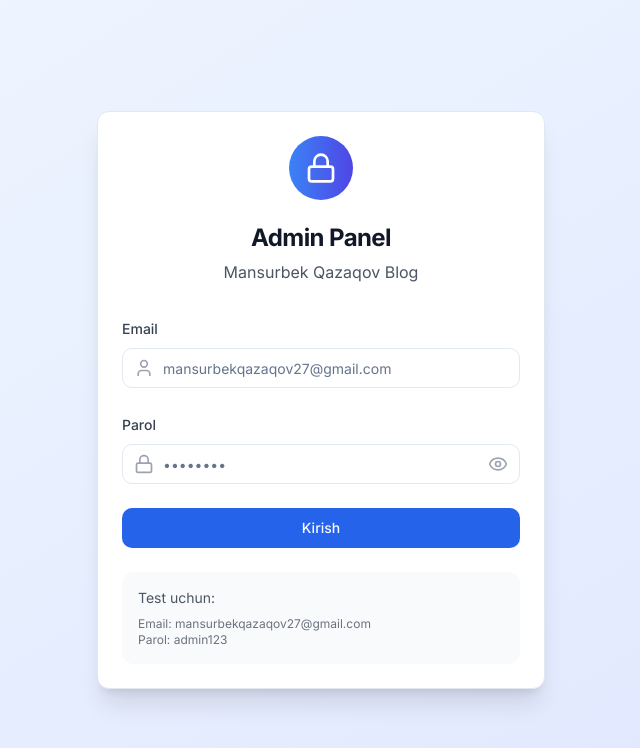
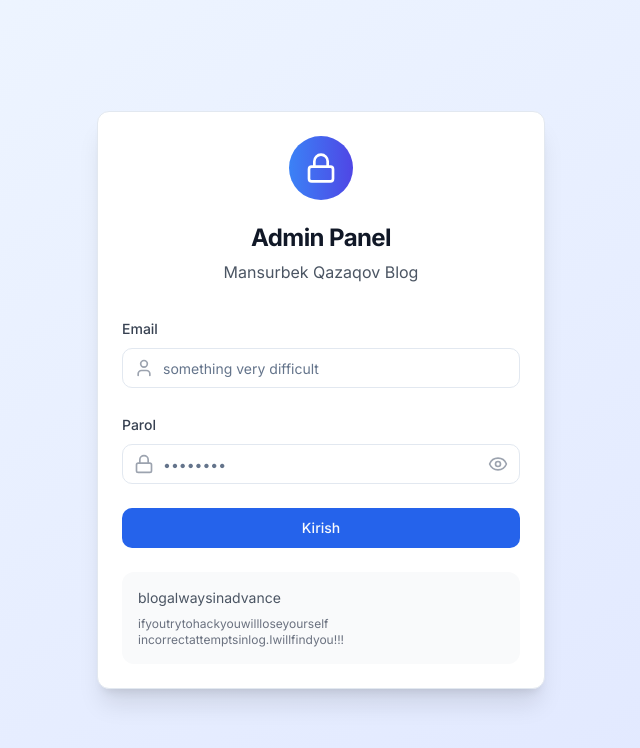
Before and after one commit to Mansurbek2703/mansurbek_blog, a Next.js app: page /admin/login in a window 1280 px wide. Shown: the top 748 px of the page, without its empty margins (319-959 px from the left). Built offline with nearby package versions, Linux system fonts and the light colour scheme.

Commit message:
my updates

```diff
--- a/app/about/page.tsx
+++ b/app/about/page.tsx
@@ -191,7 +191,7 @@ const skills = [
   { name: "Matlab", level: 50 },
   { name: "Next.js", level: 60 },
   { name: "SQL", level: 55 },
-  { name: "C++", level: 60 },
+  { name: "C++", level: 80 },
   { name: "Python", level: 75 },
 ]
 
--- a/app/admin/login/page.tsx
+++ b/app/admin/login/page.tsx
@@ -86,7 +86,7 @@ export default function AdminLogin() {
                     type="email"
                     value={email}
                     onChange={(e) => setEmail(e.target.value)}
-                    placeholder="mansurbekqazaqov27@gmail.com"
+                    placeholder="something very difficult"
                     className="pl-10"
                     required
                   />
@@ -124,9 +124,9 @@ export default function AdminLogin() {
             </form>
 
             <div className="mt-6 p-4 bg-gray-50 rounded-lg">
-              <p className="text-sm text-gray-600 mb-2">Test uchun:</p>
-              <p className="text-xs text-gray-500">Email: mansurbekqazaqov27@gmail.com</p>
-              <p className="text-xs text-gray-500">Parol: admin123</p>
+              <p className="text-sm text-gray-600 mb-2">blogalwaysinadvance</p>
+              <p className="text-xs text-gray-500">ifyoutrytohackyouwillloseyourself</p>
+              <p className="text-xs text-gray-500">incorrectattemptsinlog.Iwillfindyou!!!</p>
             </div>
           </CardContent>
         </Card>
```
Also changed, not shown: public/uploads/-qiR_jzqRfZltVdlWLTGT_men.jpg (added).
